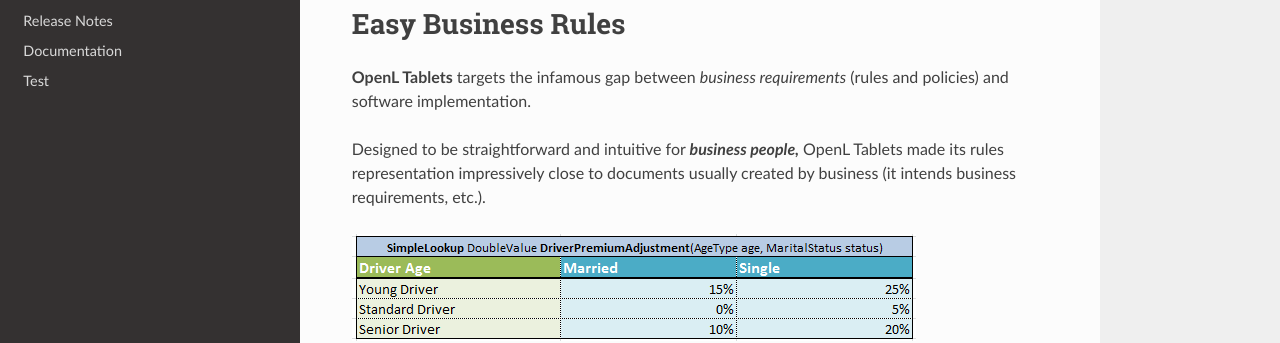
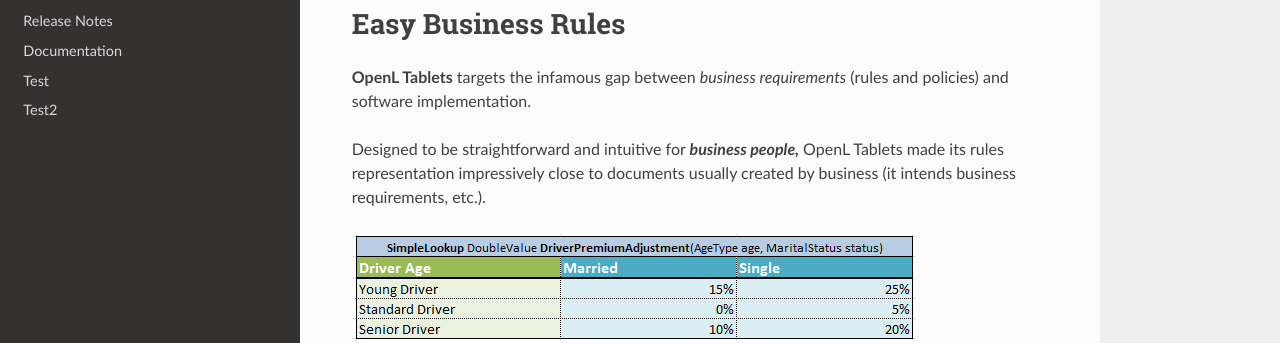
Before and after one commit to WWmonster/MarkdownTest, an MkDocs documentation site: the page built from docs/index.md, in a window 1280 px wide. Shown: the part 322-665 px from the top of the page. Built offline with MkDocs 1.6.1, drawn with Linux system fonts in a browser that asks for light colours; nearby versions of some CDN libraries.

Commit message:
Update mkdocs.yml

```diff
--- a/mkdocs.yml
+++ b/mkdocs.yml
@@ -11,6 +11,7 @@ nav:
         - Release Notes: releasenotes.md
         - Documentation: documentation.md
         - Test: 'test/test01.md'
+        - Test2: Test2.md
 theme: readthedocs
 
 markdown_extensions:
```
